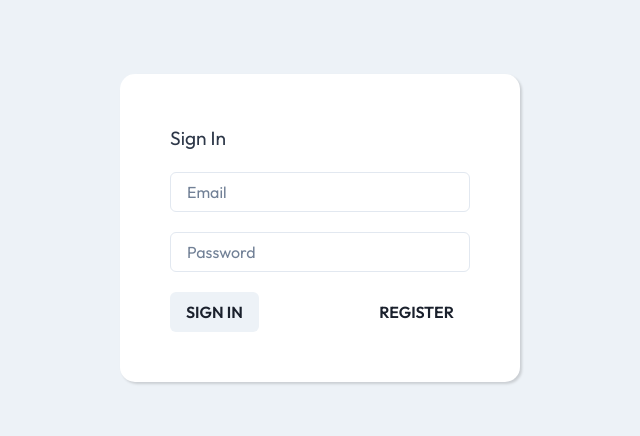
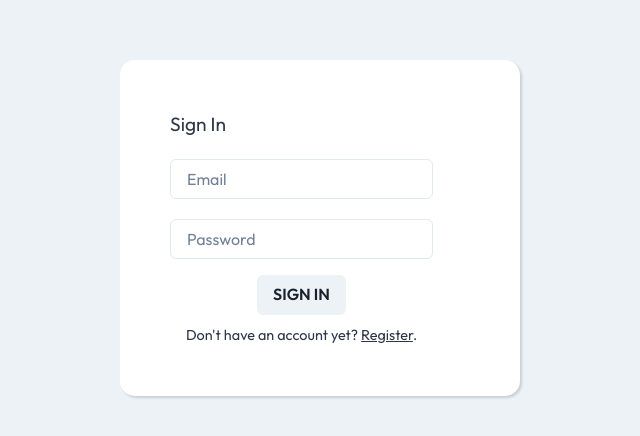
Before and after one commit to Chingoski/night-city, a React (Vite) app: page /auth in a window 1280 px wide. Shown: the part 172-608 px from the top of the page, without its empty margins (320-960 px from the left). Built offline with nearby package versions, Linux system fonts and the light colour scheme.

Commit message:
feat: Updated SignInForm, added Formik and Yup packages

```diff
--- a/package.json
+++ b/package.json
@@ -17,13 +17,15 @@
     "@reduxjs/toolkit": "^2.0.1",
     "ajax": "^0.0.4",
     "axios": "^1.6.3",
+    "formik": "^2.4.5",
     "framer-motion": "^10.16.16",
     "react": "^18.2.0",
     "react-dom": "^18.2.0",
     "react-redux": "^9.0.4",
     "react-router-dom": "^6.21.1",
     "redux-thunk": "^3.1.0",
-    "sass": "^1.69.6"
+    "sass": "^1.69.6",
+    "yup": "^1.3.3"
   },
   "devDependencies": {
     "@types/react": "^18.2.37",
--- a/src/components/Auth/SignIn.tsx
+++ b/src/components/Auth/SignIn.tsx
@@ -1,32 +1,71 @@
-import { Flex, Input, Button, Text } from "@chakra-ui/react";
-import { Link } from "react-router-dom";
+import { Flex, Input, Button, Text, FormControl, FormErrorMessage, Link } from "@chakra-ui/react";
+import { Field, Form, Formik, FieldInputProps, FormikProps } from 'formik';
+import validationSchema from "../../form_validation/sign-in/validation-schema";
 
 function SignIn() {
   return (
     <Flex
       bg="white"
+      w="20%"
+      minW="400px"
+      p="50px"
+      borderRadius="15px"
+      boxShadow="rgba(0, 0, 0, 0.15) 1.95px 1.95px 2.6px"
       flexDirection="column"
       justifyContent="center"
       alignItems="flex-start"
-      w="20%"
-      minW="400px"
       gap="20px"
-      p="50px"
-      borderRadius="15px"
-      boxShadow="rgba(0, 0, 0, 0.15) 1.95px 1.95px 2.6px"
     >
       <Text>Sign In</Text>
+      <Formik
+        initialValues={{
+          email: "",
+          password: "",
+        }}
+        validationSchema={validationSchema}
+        //toDo Integrate axios with router actions
+        onSubmit={(values, actions) => {
+          setTimeout(() => {
+            alert(JSON.stringify(values, null, 2))
+            actions.setSubmitting(false)
+          }, 1000)
+        }}
+      >
+        {(props) => (
+          <Form>
+            <Flex flexDirection="column"
+              justifyContent="center"
+              alignItems="flex-start"
+              gap="20px">
+              <Field name='email'>
+                {({ field, form }: { field: FieldInputProps<string>, form: FormikProps<{ email: string, password: string }> }) => (
+                  <FormControl isInvalid={(form.errors.email != '' && form.errors.email != undefined) && form.touched.email}>
+                    <Input {...field} placeholder='Email' type="email" />
+                    <FormErrorMessage>{form.errors.email}</FormErrorMessage>
+                  </FormControl>
+                )}
+              </Field>
 
-      <Input placeholder="Email" type="email" />
-      <Input placeholder="Password" type="password" />
-      <Flex flexDirection="row" justifyContent="space-between" w="100%">
-        <Button textTransform="uppercase">Sign In</Button>
-        <Button textTransform="uppercase" bg="none">
-          <Link to="?mode=register">Register</Link>
-        </Button>
-      </Flex>
+              <Field name='password'>
+                {({ field, form }: { field: FieldInputProps<string>, form: FormikProps<{ email: string, password: string }> }) => (
+                  <FormControl isInvalid={(form.errors.password != '' && form.errors.password != undefined) && form.touched.password}>
+                    <Input {...field} placeholder='Password' type="password" />
+                    <FormErrorMessage>{form.errors.password}</FormErrorMessage>
+                  </FormControl>
+                )}
+              </Field>
+            </Flex>
+
+            <Flex flexDirection="column" mt={4} gap="10px" justifyContent="center" alignItems="center" w="100%">
+              <Button textTransform="uppercase" isLoading={props.isSubmitting}
+                type='submit'>Sign In</Button>
+              <Text textAlign='center' fontSize='0.9rem'>Don't have an account yet? <Link href="/auth?mode=register" textDecoration="underline" _hover={{ color: 'cyan.400' }}>Register</Link>.</Text>
+            </Flex>
+          </Form>
+        )}
+      </Formik>
     </Flex>
-  );
+  )
 }
 
 export default SignIn;
--- /dev/null
+++ b/src/form_validation/sign-in/validation-schema.ts
@@ -0,0 +1,19 @@
+import * as yup from 'yup';
+
+const validationSchema = yup.object().shape({
+  email: yup
+    .string()
+    .email('Please enter a valid email address')
+    .required('Email is required'),
+
+  password: yup
+    .string()
+    .min(8, 'Password must be at least 8 characters')
+    .matches(
+      /^(?=.*[a-z])(?=.*[A-Z])(?=.*\d)(?=.*[@$!%*?&])[A-Za-z\d@$!%*?&]+$/,
+      'Password must contain at least one uppercase letter, one lowercase letter, one number, and one special symbol'
+    )
+    .required('Password is required'),
+});
+
+export default validationSchema;
--- a/src/pages/AuthPage/AuthPage.tsx
+++ b/src/pages/AuthPage/AuthPage.tsx
@@ -7,6 +7,7 @@ import SignUp from "../../components/Auth/SignUp";
 function AuthPage() {
   const [searchParams, setSearchParams] = useSearchParams();
   const isRegister = searchParams.get("mode") === "register";
+
   return (
     <Flex
       flexDirection="column"
```
Also changed, not shown: 1 other file (tests, documents, lock files or other folders).
